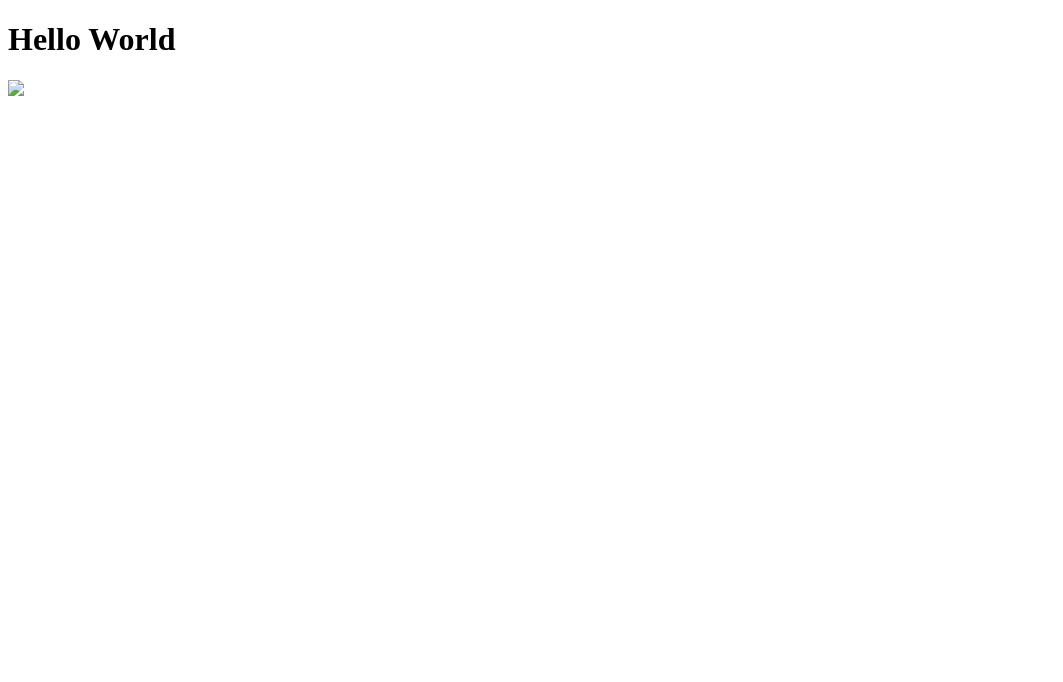
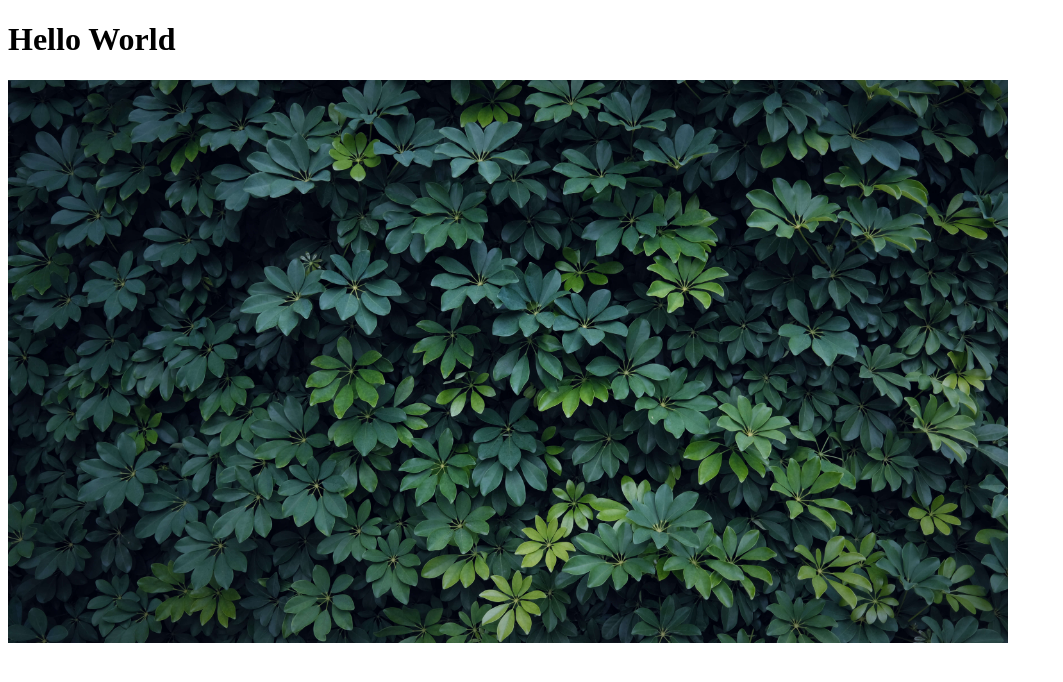
Before and after one commit to ChangYiFeng/ChangYiFeng.github.io, a plain HTML site: page index.html in a window 1280 px wide. Shown: the whole page, without its empty margins (0-1063 px from the left). Drawn offline with Linux system fonts and the light colour scheme.

Commit message:
Add files via upload

```diff
--- a/index.html
+++ b/index.html
@@ -10,7 +10,7 @@
 </header>
 <body>
     <h1>Hello World</h1>
-    <img src="DSCF2311.jpg">
+    <img src="DD.jpg">
 
 </body>
 </html>
```
Also changed, not shown: DD.jpg (added).
